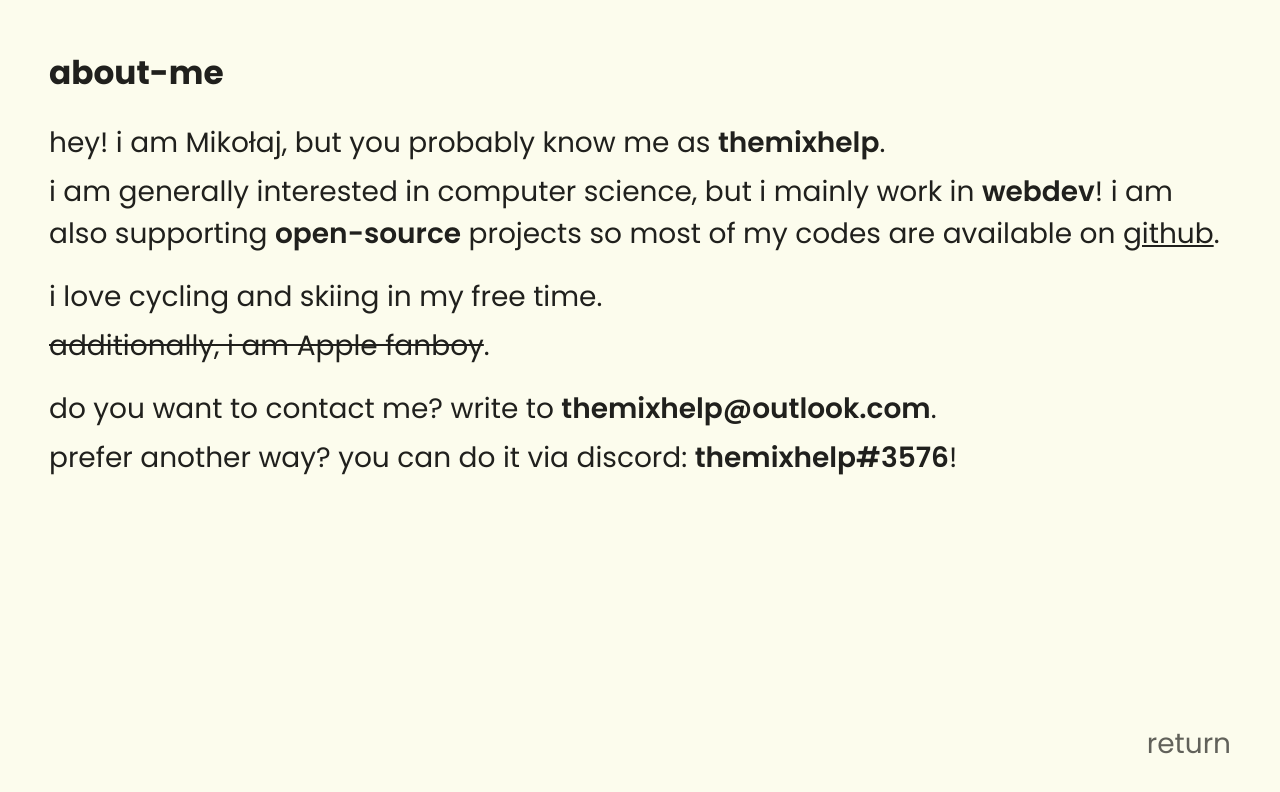
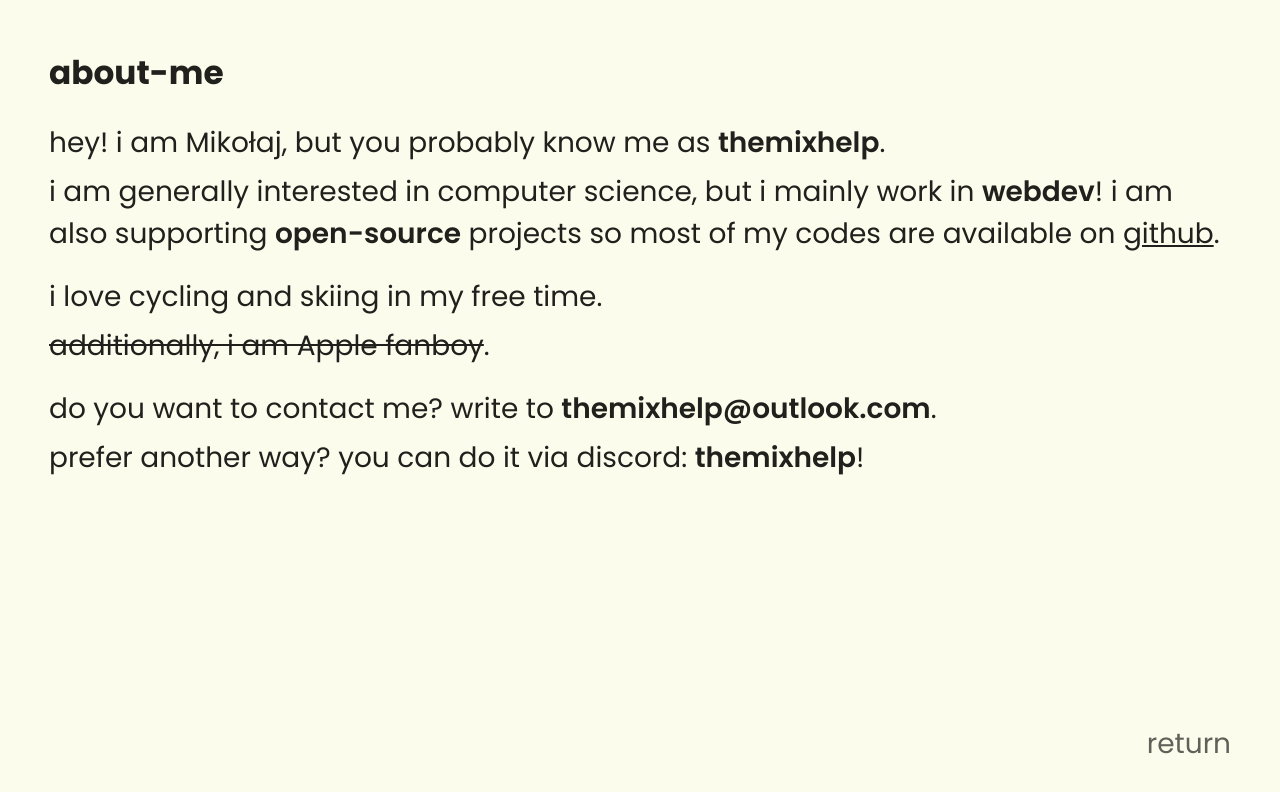
Before and after one commit to themixhelp/themixhelp.ovh, a Vue app: page /about-me in a window 1280 px wide. Shown: the top 792 px of the page. Built offline with nearby package versions, Linux system fonts and the light colour scheme.

Commit message:
update Discord contact info

```diff
--- a/src/views/AboutMe.vue
+++ b/src/views/AboutMe.vue
@@ -23,7 +23,7 @@
 
 		<article>
 			<p>do you want to contact me? write to <strong>themixhelp@outlook.com</strong>.</p>
-			<p>prefer another way? you can do it via discord: <strong>themixhelp#3576</strong>!</p>
+			<p>prefer another way? you can do it via discord: <strong>themixhelp</strong>!</p>
 		</article>
 
 		<ReturnButton />
```
